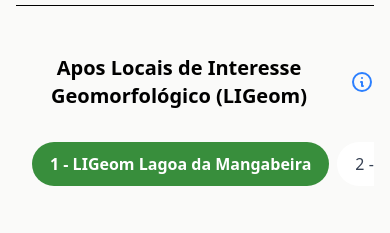
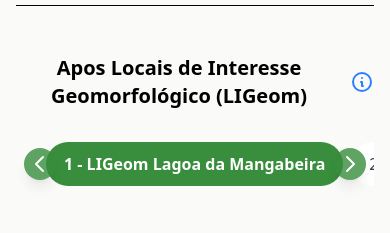
Before and after one commit to filippemonteiro/geoturismo-tres-climas, a React (Vite) app: page /routes/roteiro-das-aguas in a window 390 px wide. Shown: the part 1080-1313 px from the top of the page. Built offline with nearby package versions, Linux system fonts and the light colour scheme.

Commit message:
fix: ajusta estilos e classes para melhorar a responsividade e a usabilidade do layout das rotas

```diff
--- a/src/data/contentData.ts
+++ b/src/data/contentData.ts
@@ -18,37 +18,37 @@ export const contentData = [
     path: "/presentation/geotourism",
     title: "Geoturismo",
     content:
-      "O Geoturismo consiste em uma nova tendência em termos de turismo...",
+      "O Geoturismo é o segmento do turismo que se baseia nos aspectos geológicos e geomorfológicos de um território, promovendo a interpretação, a valorização e a conservação do patrimônio abiótico. Proposto por autores como Thomas Hose, o conceito vai além da mera contemplação de paisagens, buscando criar uma experiência de aprendizado sobre a história da Terra e a evolução da vida, registrada nas rochas, fósseis e formas de relevo.\n\nEsta modalidade turística promove o desenvolvimento sustentável de uma localidade, incentivando a proteção da geodiversidade, estimulando a economia local e fortalecendo a identidade cultural das comunidades. Em Itapipoca, o geoturismo se manifesta na exploração consciente dos tanques fossilíferos do sertão, na contemplação dos inselbergs graníticos da serra e na compreensão da dinâmica costeira das praias e dunas, conectando o visitante à profunda história geológica da Terra dos Três Climas.",
   },
   {
     path: "/presentation/geodiversity",
     title: "O que é Geodiversidade",
     content:
-      "A Geodiversidade engloba o conjunto de todos os elementos da natureza abiótica...",
+      "Geodiversidade representa a variedade de elementos do meio abiótico (não vivo) de um território, incluindo rochas, minerais, fósseis, solos, relevos e os processos geológicos e morfodinâmicos que os originaram e os transformam ao longo do tempo. Assim como a biodiversidade se refere à variedade de seres vivos, a geodiversidade é a base natural sobre a qual a vida se desenvolve e da qual a sociedade depende.\n\nItapipoca possui uma geodiversidade notável, expressa nos seus três macroambientes. A Planície Litorânea exibe a geodiversidade dos sistemas de dunas e arenitos de praia. O Maciço de Uruburetama expõe a imponência de rochas cristalinas em formas como bornhardts e caos de blocos. A Depressão Sertaneja, por sua vez, guarda o tesouro dos tanques fossilíferos e dos vastos lajedos graníticos. Proteger essa geodiversidade é fundamental para a conservação da paisagem, da água, do solo e do nosso patrimônio geológico.",
   },
   {
     path: "/presentation/geomorphological-heritage",
     title: "Patrimônio Geomorfológico",
     content:
-      "Patrimônio Geomorfológico pode ser entendido como um conjunto de formas de relevo...",
+      "Patrimônio Geomorfológico é um subconjunto da geodiversidade que se refere especificamente às formas de relevo (geoformas) que possuem um valor excepcional, seja ele científico, educacional, cultural ou turístico. São locais onde a paisagem conta uma história clara sobre a evolução geológica e climática de uma região.\n\nPara identificar e valorizar esse patrimônio, utiliza-se a metodologia de inventariação de Locais de Interesse Geomorfológico (LIGeom), que são os 'geossítios' focados no relevo. Cada ponto de parada dos roteiros deste site é um LIGeom. A Pedra da Arara, por exemplo, é um LIGeom de alto valor científico e arqueológico, enquanto o Mirante dos Picos é um LIGeom de elevado valor paisagístico e didático, pois permite a observação integrada dos três climas. A gestão e divulgação deste patrimônio são essenciais para o desenvolvimento do geoturismo.",
   },
   {
     path: "/presentation/three-climates",
     title: "Terra dos Três Climas",
     content:
-      "O município de Itapipoca, conhecido como a 'terra dos três climas'...",
+      "A alcunha 'Terra dos Três Climas' atribuída a Itapipoca não é apenas uma expressão popular, mas um reflexo direto de sua notável compartimentação geomorfológica. O território municipal abrange três grandes unidades de paisagem, cada uma com características climáticas, ecológicas e geológicas distintas, que definem a identidade local:\n\n1.  **A Planície Litorânea (Clima Litorâneo):** Caracterizada por baixas altitudes, forte influência da umidade oceânica e ventos constantes. Geomorfologicamente, é dominada por extensos campos de dunas móveis e fixas, praias, lagoas interdunares e tabuleiros costeiros da Formação Barreiras.\n\n2.  **O Maciço de Uruburetama (Clima Serrano):** Um maciço residual cristalino que se eleva abruptamente, criando um 'brejo de altitude'. Suas encostas interceptam a umidade dos ventos, resultando em chuvas orográficas e temperaturas mais amenas. É o domínio dos inselbergs graníticos, vales encaixados e solos férteis.\n\n3.  **A Depressão Sertaneja (Clima Semiárido):** Localizada no interior e a sotavento do maciço, representa a paisagem típica do sertão nordestino. Caracteriza-se por altas temperaturas, baixa pluviosidade e vegetação de caatinga. É nesta unidade que se encontram os importantes tanques fossilíferos e extensas superfícies aplainadas (pediplanos).",
   },
   {
     path: "/highlights/geology",
     title: "Geologia e Geomorfologia",
     content:
-      "Nesta seção, será apresentado o contexto geológico e geomorfológico de Itapipoca...",
+      "O território de Itapipoca está geologicamente inserido no Domínio Ceará Central, uma porção da Província Borborema. As rochas mais antigas são do Neoproterozoico, representadas pelo Complexo Ceará (Unidade Canindé), composto por gnaisses e migmatitos que formam o embasamento da Depressão Sertaneja. Sobre estas rochas, ocorreram intrusões de corpos graníticos, como os do Complexo Tamboril-Santa Quitéria, que hoje constituem os imponentes relevos residuais do Maciço de Uruburetama.\n\nA geomorfologia local é o resultado de uma longa história de soerguimentos tectônicos e processos erosivos sob diferentes condições climáticas. O intemperismo físico (termoclastia) e químico atua sobre as rochas cristalinas, gerando feições como inselbergs dômicos (bornhardts), caos de blocos e microformas como tafoni e gnammas. Na faixa costeira, a geologia é mais recente, dominada por depósitos sedimentares do Cenozoico (Grupo Barreiras) e do Quaternário (depósitos eólicos e marinhos), onde a dinâmica dos ventos e das marés esculpe a paisagem de dunas, praias e falésias.",
   },
   {
     path: "/highlights/paleontology",
     title: "Paleontologia",
     content:
-      "Itapipoca é um dos mais importantes depósitos fossilíferos do Ceará...",
+      "Itapipoca detém um dos mais importantes acervos paleontológicos do Nordeste brasileiro, concentrado nos chamados 'tanques fossilíferos' da Depressão Sertaneja. Essas depressões naturais, escavadas sobre lajedos graníticos pela ação do intemperismo, funcionaram como armadilhas naturais durante o Pleistoceno Superior (entre 126 mil e 11,7 mil anos atrás), aprisionando e preservando os restos de uma rica megafauna.\n\nAs escavações, iniciadas na década de 1960 pelo Museu Nacional, revelaram milhares de fósseis de animais extintos, como mastodontes (parentes dos elefantes), preguiças-gigantes (Eremotherium laurillardi), gliptodontes (tatus-gigantes com carapaça), toxodontes e tigres-dentes-de-sabre (Smilodon populator). A importância desses achados é inestimável para a compreensão dos paleoambientes e das causas da extinção em massa no final da Era do Gelo. O Sítio Paleontológico do Jirau é um dos mais notáveis, com datações que sugerem uma sobrevivência tardia da megafauna na região, reforçando a relevância de Itapipoca para a ciência paleontológica mundial. Grande parte desse acervo está sob a guarda do Museu de Pré-História de Itapipoca (MUPHI).",
   },
   {
     path: "/highlights/biodiversity",
--- a/src/layouts/RoutePageLayout.tsx
+++ b/src/layouts/RoutePageLayout.tsx
@@ -198,7 +198,7 @@ export function RoutePageLayout({ route }: RoutePageLayoutProps) {
           <div className="relative group">
             <div
               ref={scrollContainerRef}
-              className="flex overflow-x-auto space-x-2 p-4 scrollbar-hide"
+              className="flex overflow-x-auto space-x-2 px-12 md:px-16 py-4 scrollbar-hide"
             >
               {route.points.map((point, index) => (
                 <button
@@ -218,7 +218,9 @@ export function RoutePageLayout({ route }: RoutePageLayoutProps) {
             <div className="absolute top-1/2 left-0 -translate-y-1/2 w-full flex justify-between px-2 pointer-events-none">
               <button
                 onClick={() => handleScroll("left")}
-                className="pointer-events-auto bg-white/80 backdrop-blur-sm rounded-full p-2 shadow-md hover:bg-white opacity-0 group-hover:opacity-100 transition-opacity"
+                className={`pointer-events-auto text-white rounded-full p-1 shadow-lg opacity-80 hover:opacity-100 transition-opacity ${
+                  themeButtonClasses[route.theme]
+                }`}
               >
                 <svg
                   className="w-6 h-6"
@@ -236,7 +238,9 @@ export function RoutePageLayout({ route }: RoutePageLayoutProps) {
               </button>
               <button
                 onClick={() => handleScroll("right")}
-                className="pointer-events-auto bg-white/80 backdrop-blur-sm rounded-full p-2 shadow-md hover:bg-white opacity-0 group-hover:opacity-100 transition-opacity"
+                className={`pointer-events-auto text-white rounded-full p-1 shadow-lg opacity-80 hover:opacity-100 transition-opacity ${
+                  themeButtonClasses[route.theme]
+                }`}
               >
                 <svg
                   className="w-6 h-6"
```
